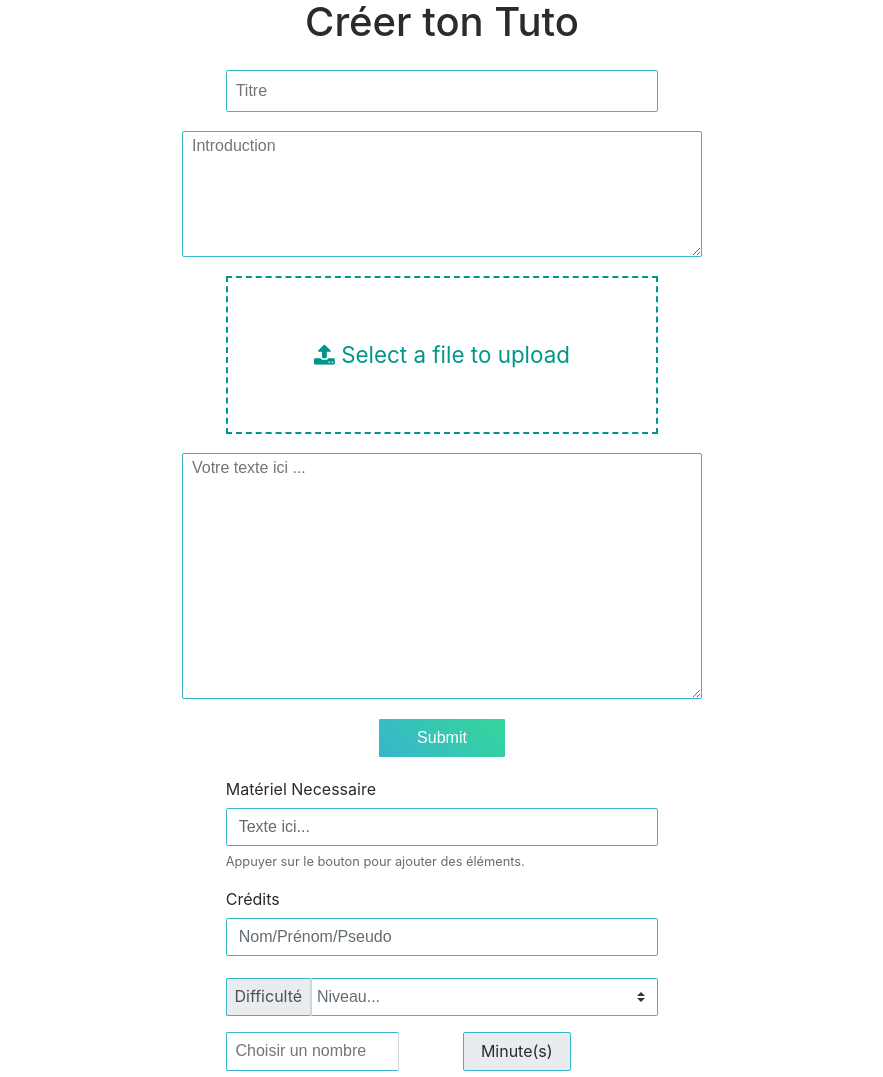
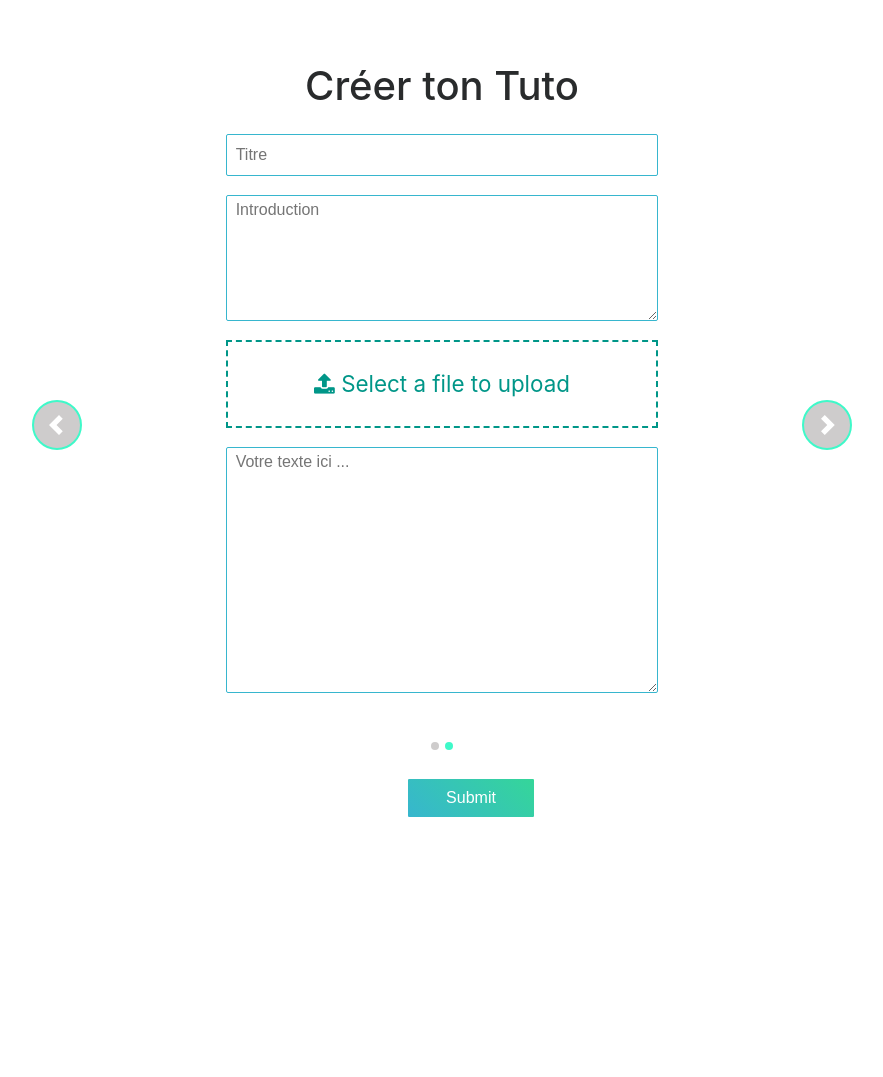
Before and after one commit to GaspardFremy/tuthow, a PHP site: page /How_tuto/formulaire.php in a window 1280 px wide. Shown: the whole page, without its empty margins (198-1081 px from the left). After the commit the page ends 817 px from the top, so only its background shows below. Run offline with PHP 8.4, Linux system fonts and the light colour scheme; some libraries are stand-ins or nearby versions.

Commit message:
improvements/add swipe

```diff
--- a/How_tuto/css/form.css
+++ b/How_tuto/css/form.css
@@ -1,5 +1,70 @@
 h1{
 	margin-bottom: 2%;
+}
+
+/* CAROUSEL CSS  */
+
+.carousel-indicators {
+	position: unset;
+    margin-left: 0;
+    margin-right: 0;
+}
+
+.carousel-indicators li {
+	background: #3FF9C9;
+	max-width: 8px;
+    height: 8px;
+    border-radius: 100%;
+    bottom: -30px;
+}
+
+ol {
+	margin-bottom: 2rem;
+}
+
+.carousel-indicators .active{
+	background: #CECCCC;
+}
+
+.carousel-control-prev {
+    left: 230px;
+    top: 400px;
+    border: 2px solid;
+    border-radius: 100%;
+    width: 50px;
+    height: 50px;
+    color: #3FF9C9;
+    opacity: 1;
+    background: #CECCCC;
+}
+
+.carousel-control-prev-icon{
+	margin-left: 3px;
+}
+
+.carousel-control-next {
+    right: 230px;
+    top: 400px;
+    border: 2px solid;
+    border-radius: 100%;
+    width: 50px;
+    height: 50px;
+    color: #3FF9C9;
+    opacity: 1;
+    background: #CECCCC;
+}
+
+.carousel-control-next-icon{
+	margin-left: 8px;
+}
+
+ /* FIN */
+/*
+
+*/
+form{
+	margin-top: 5%;
+	width: 100%;
 }
 
 .create_tuto {
@@ -18,6 +83,7 @@ textarea{
 	border: 1px solid #37b6ce;
 	border-radius: 2px;
 	margin-bottom: 1.5%;
+	width: 33.8%;
 }
 
 form input{
@@ -42,12 +108,20 @@ input[type="submit"]{
 	width: 10%;
     height: 40px;
     border: 1px solid;
+    position: absolute;
+    left: 605px;
+    margin-top: 2%;
+    margin-bottom: 3%;
+}
+
+.mb-3{
+	margin-bottom: 2rem!important;
 }
 
 .input_label{
 	border: 2px dashed #009688;
 	width: 33.8%;
-	padding: 60px;
+	padding: 25px;
 	color: #009688;
 	font-size: 1.4em;
 	text-align: center;
@@ -65,10 +139,10 @@ input[type="submit"]{
 
 .form-group {
 	width: 33.8%;
+	margin-bottom: 30px;
 }
 
 .form-control {
-
 	border-radius: 2px;
 	border: 1px solid #37b6ce;
 }
@@ -120,6 +194,7 @@ input[type="submit"]{
 .tuto_time {
 	width: 33.7%;
     display: flex;
+    margin-bottom: 1rem;
 }
 
 input[type="number"]{
--- a/How_tuto/formulaire.php
+++ b/How_tuto/formulaire.php
@@ -15,32 +15,38 @@
 
 	<!-- CSS links -->
 
-	<link rel="stylesheet" type="text/css" href="css/form.css">
-	<link rel="stylesheet" href="path/to/font-awesome/css/font-awesome.min.css">
+	<link rel="stylesheet" type="text/css" href="css/form.css"/>
+	<link rel="stylesheet" href="path/to/font-awesome/css/font-awesome.min.css"/>
+	<link rel="stylesheet" type="text/css" href="slick/slick.css"/>
+	<link rel="stylesheet" type="text/css" href="slick/slick-theme.css"/>
 
 	<!-- JQUERY links -->
-	<script
-	  src="https://code.jquery.com/jquery-3.3.1.js"
+	<script src="https://code.jquery.com/jquery-3.3.1.js"
 	  integrity="sha256-2Kok7MbOyxpgUVvAk/HJ2jigOSYS2auK4Pfzbm7uH60="
 	  crossorigin="anonymous">
 	</script>
-	<script
-	  src="https://code.jquery.com/ui/1.11.4/jquery-ui.js"
+	<script src="https://code.jquery.com/ui/1.11.4/jquery-ui.js"
 	  integrity="sha256-DI6NdAhhFRnO2k51mumYeDShet3I8AKCQf/tf7ARNhI="
 	  crossorigin="anonymous">
 	</script>
+	<script src="https://code.jquery.com/jquery-3.2.1.slim.min.js" integrity="sha384-KJ3o2DKtIkvYIK3UENzmM7KCkRr/rE9/Qpg6aAZGJwFDMVNA/GpGFF93hXpG5KkN" crossorigin="anonymous"></script>
+	<script src="https://cdnjs.cloudflare.com/ajax/libs/popper.js/1.12.9/umd/popper.min.js" integrity="sha384-ApNbgh9B+Y1QKtv3Rn7W3mgPxhU9K/ScQsAP7hUibX39j7fakFPskvXusvfa0b4Q" crossorigin="anonymous"></script>
+	<script src="https://maxcdn.bootstrapcdn.com/bootstrap/4.0.0/js/bootstrap.min.js" integrity="sha384-JZR6Spejh4U02d8jOt6vLEHfe/JQGiRRSQQxSfFWpi1MquVdAyjUar5+76PVCmYl" crossorigin="anonymous"></script>
 
 </head>
 <body>
+	<div id="carouselExampleIndicators" class="carousel slide" data-ride="carousel">
 
+		<div class="carousel-inner">
+			<div class="carousel-item active">
+				<form action="" method="POST">
 
-	<form action="" method="POST">
-		<div class="create_tuto">
+					<div class="create_tuto ">
 
 						<h1>Créer ton Tuto</h1>
 							<input type="text" name="titre" placeholder="Titre">
 
-				<textarea rows="5" cols="53" placeholder="Introduction" name="intro"></textarea>
+							<textarea rows="5" placeholder="Introduction" name="intro"></textarea>
 
 							<label for="file" class="input_label">
 								<i class="fa fa-upload" aria-hidden="true"></i>
@@ -48,16 +54,18 @@
 							</label>
 							<input id="file" type="file" name="fichier" multiple="true">
 
-				<textarea rows="10" cols="53" placeholder="Votre texte ici ..."></textarea>
-
-				<input type="submit" name="Poster">
+							<textarea rows="10" placeholder="Votre texte ici ..."></textarea>
+					</div>
+				</form>
 			</div>
 
-		<div class="create_tuto">
+			<div class="carousel-item">
+				<form action="" method="POST">
+					<div class="create_tuto ">
 						<div class="form-group">
 					    	<label for="exampleInputEmail1">Matériel Necessaire</label>
 
-			    <input type="email" class="form-control" id="exampleInputEmail1" aria-describedby="emailHelp" placeholder="Texte ici...">
+					    	<input type="text" class="form-control" id="exampleInputEmail1" aria-describedby="emailHelp" placeholder="Texte ici...">
 
 					    	<small id="emailHelp" class="form-text text-muted">Appuyer sur le bouton pour ajouter des éléments.</small>
 						</div>
@@ -65,7 +73,7 @@
 						<div class="form-group">
 						    <label for="exampleInputEmail1">Crédits</label>
 
-			    <input type="email" class="form-control" id="exampleInputEmail1" aria-describedby="emailHelp" placeholder="Nom/Prénom/Pseudo">
+						    <input type="name" class="form-control" id="exampleInputEmail1" placeholder="Nom/Prénom/Pseudo">
 						</div>
 
 						<div class="input-group mb-3">
@@ -83,13 +91,42 @@
 						<div class="tuto_time">
 							<input type="number" placeholder="Choisir un nombre" step="5" min="0" max="60" class="">
 
-			  	<label >Minute(s)</label>
+						  	<label>Minute(s)</label>
+						</div>
+						<div class="tuto_time">
+							<input type="number" placeholder="Choisir un nombre" step="1" min="0" max="5" class="">
+
+						  	<label>Heure(s)</label>
 						</div>
 					</div>
+				</form>
 
-	</form>
+			</div>
+		</div>
+		<ol class="carousel-indicators">
+			    <li data-target="#carouselExampleIndicators" data-slide-to="0" class="active"></li>
+			    <li data-target="#carouselExampleIndicators" data-slide-to="1"></li>
+
+		</ol>
+
+		<a class="carousel-control-prev" href="#carouselExampleIndicators" role="button" data-slide="prev">
+			<span class="carousel-control-prev-icon" aria-hidden="true"></span>
+		    <span class="sr-only">Previous</span>
+	  	</a>
+		<a class="carousel-control-next" href="#carouselExampleIndicators" role="button" data-slide="next">
+		    <span class="carousel-control-next-icon" aria-hidden="true"></span>
+		    <span class="sr-only">Next</span>
+		</a>
+
+		<input type="submit" name="Valider">
+	</div>
+
+
 
 
 <script type="text/javascript" src="js/form.js"></script>
+
+
+  </script>
 </body>
 </html>
```
Lines whose indentation alone changed are shown as unchanged.
